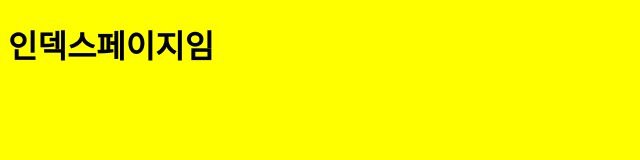
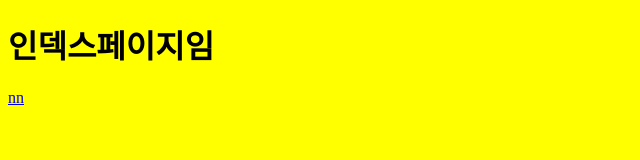
Before and after one commit to meonsik/MyRepo, a plain HTML site: page index.html in a window 1280 px wide. Shown: the full height of the page, 0-640 px from the left. Drawn offline with Linux system fonts and the light colour scheme.

Commit message:
like added

```diff
--- a/index.html
+++ b/index.html
@@ -14,5 +14,6 @@
 </head>
 <body>
     <h1>인덱스페이지임</h1>
+    <a href="https://www.naver.com">nn</a>
 </body>
 </html>
```
